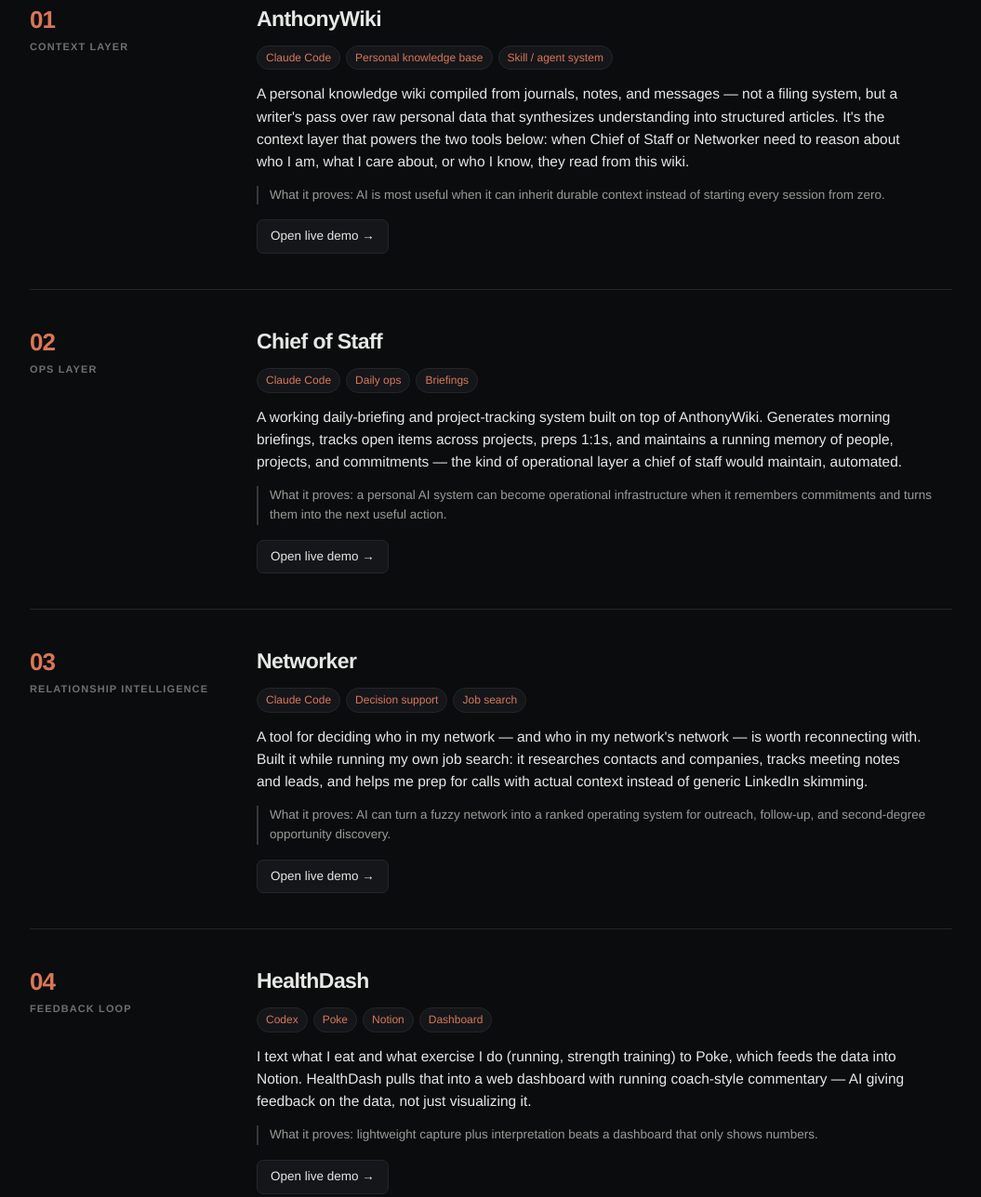
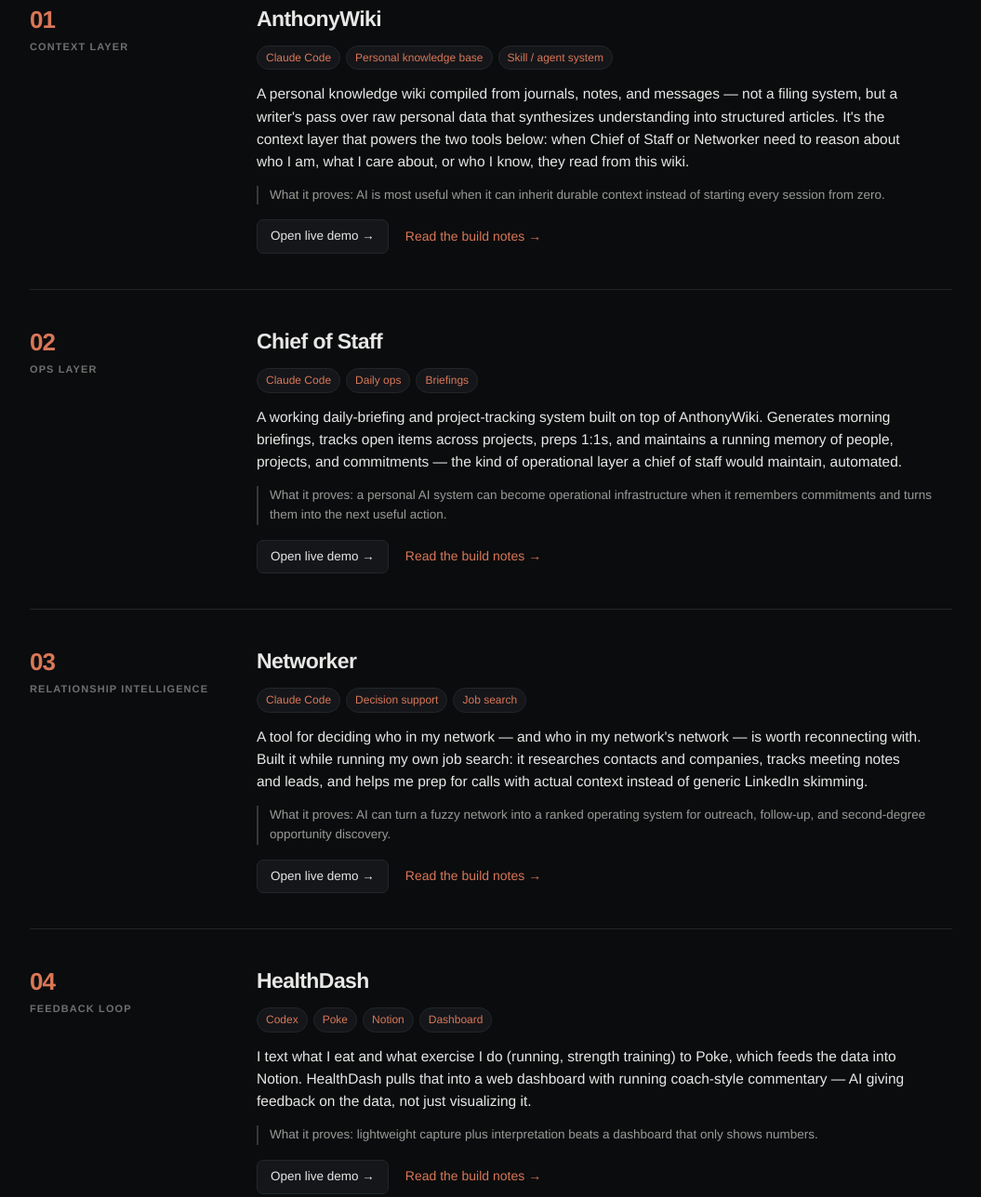
Before and after one commit to soupsoup/ai-builds-showcase, a plain HTML site: page anthony-ai-builds.html in a window 1280 px wide. Shown: the part 1356-2644 px from the top of the page at 93% size, without its empty margins (112-1167 px from the left). Drawn offline with Linux system fonts and the light colour scheme.

Commit message:
Add comprehensive build-notes READMEs for each project, linked from showcase

```diff
--- a/anthony-ai-builds.html
+++ b/anthony-ai-builds.html
@@ -452,7 +452,7 @@
       <div class="tags"><span class="tag">Claude Code</span><span class="tag">Personal knowledge base</span><span class="tag">Skill / agent system</span></div>
       <p>A personal knowledge wiki compiled from journals, notes, and messages — not a filing system, but a writer's pass over raw personal data that synthesizes understanding into structured articles. It's the context layer that powers the two tools below: when Chief of Staff or Networker need to reason about who I am, what I care about, or who I know, they read from this wiki.</p>
       <div class="impact">What it proves: AI is most useful when it can inherit durable context instead of starting every session from zero.</div>
-      <div class="links"><a class="demo-toggle" href="https://anthonywiki-demo.vercel.app/" target="_blank" rel="noopener">Open live demo →</a></div>
+      <div class="links"><a class="demo-toggle" href="https://anthonywiki-demo.vercel.app/" target="_blank" rel="noopener">Open live demo →</a><a class="link" href="https://github.com/soupsoup/ai-builds-showcase/blob/main/docs/anthonywiki.md" target="_blank" rel="noopener">Read the build notes →</a></div>
       <div class="demo" id="wk-demo">
       <div class="demo-note">Synthetic data — fictional person, company, and project</div>
       <div class="wk-title">Project: Lighthouse Onboarding Redesign</div>
@@ -480,7 +480,7 @@
       <div class="tags"><span class="tag">Claude Code</span><span class="tag">Daily ops</span><span class="tag">Briefings</span></div>
       <p>A working daily-briefing and project-tracking system built on top of AnthonyWiki. Generates morning briefings, tracks open items across projects, preps 1:1s, and maintains a running memory of people, projects, and commitments — the kind of operational layer a chief of staff would maintain, automated.</p>
       <div class="impact">What it proves: a personal AI system can become operational infrastructure when it remembers commitments and turns them into the next useful action.</div>
-      <div class="links"><a class="demo-toggle" href="demo-apps/chief-of-staff.html" target="_blank" rel="noopener">Open live demo →</a></div>
+      <div class="links"><a class="demo-toggle" href="demo-apps/chief-of-staff.html" target="_blank" rel="noopener">Open live demo →</a><a class="link" href="https://github.com/soupsoup/ai-builds-showcase/blob/main/docs/chief-of-staff.md" target="_blank" rel="noopener">Read the build notes →</a></div>
       <div class="demo" id="cos-demo">
       <div class="demo-note">Synthetic data — fictional team and projects</div>
       <strong style="font-size:13px;">Today's Briefing — Wed, Jun 24</strong>
@@ -507,7 +507,7 @@
       <div class="tags"><span class="tag">Claude Code</span><span class="tag">Decision support</span><span class="tag">Job search</span></div>
       <p>A tool for deciding who in my network — and who in my network's network — is worth reconnecting with. Built it while running my own job search: it researches contacts and companies, tracks meeting notes and leads, and helps me prep for calls with actual context instead of generic LinkedIn skimming.</p>
       <div class="impact">What it proves: AI can turn a fuzzy network into a ranked operating system for outreach, follow-up, and second-degree opportunity discovery.</div>
-      <div class="links"><a class="demo-toggle" href="demo-apps/networker.html" target="_blank" rel="noopener">Open live demo →</a></div>
+      <div class="links"><a class="demo-toggle" href="demo-apps/networker.html" target="_blank" rel="noopener">Open live demo →</a><a class="link" href="https://github.com/soupsoup/ai-builds-showcase/blob/main/docs/networker.md" target="_blank" rel="noopener">Read the build notes →</a></div>
       <div class="demo" id="nw-demo">
       <div class="demo-note">Synthetic data — fictional contacts, no real names</div>
       <div class="nw-sub">Your network — ranked to reconnect</div>
@@ -537,6 +537,7 @@
       <div class="impact">What it proves: lightweight capture plus interpretation beats a dashboard that only shows numbers.</div>
       <div class="links">
         <a class="demo-toggle" href="demo-apps/healthdash.html" target="_blank" rel="noopener">Open live demo →</a>
+        <a class="link" href="https://github.com/soupsoup/ai-builds-showcase/blob/main/docs/healthdash.md" target="_blank" rel="noopener">Read the build notes →</a>
       </div>
       <div class="demo" id="hd-demo">
       <div class="demo-note">Synthetic data — not Anthony's actual logs</div>
@@ -573,6 +574,7 @@
       <div class="links">
         <a class="demo-toggle" href="https://chronicle-news-demo.vercel.app/" target="_blank" rel="noopener">Open editorial CMS →</a>
         <a class="demo-toggle" href="https://chronicle-news-reader-demo.vercel.app/" target="_blank" rel="noopener">Open reader app →</a>
+        <a class="link" href="https://github.com/soupsoup/ai-builds-showcase/blob/main/docs/chronicle-news.md" target="_blank" rel="noopener">Read the build notes →</a>
       </div>
       <div class="demo" id="cn-demo">
       <div class="demo-note">Synthetic data — fictional news story</div>
```
Also changed, not shown: 5 other files.
